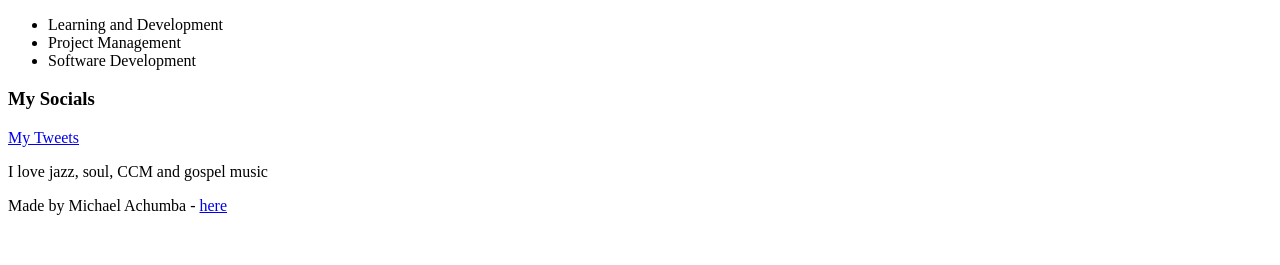
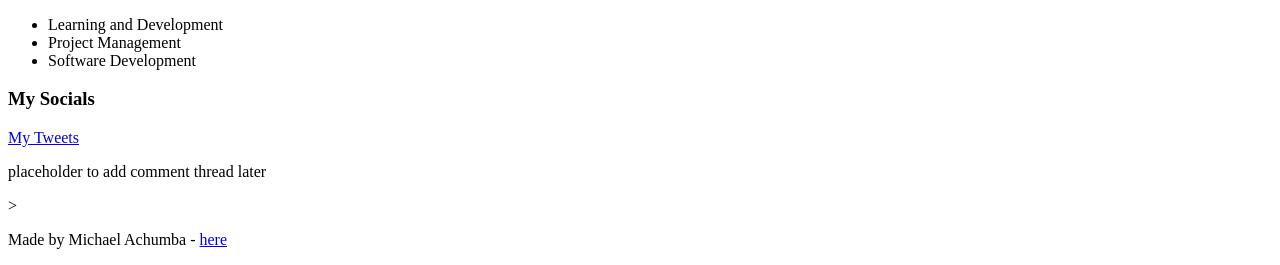
Before and after one commit to rasakhi/My_First_Portfolio, a plain HTML site: page html_basic/index.html in a window 1280 px wide. Shown: the part 777-1042 px from the top of the page. Before the commit the page ends 1008 px from the top, so only its background shows below. Drawn offline with Linux system fonts and the light colour scheme.

Commit message:
Fix aside tag arrangement bug

```diff
--- a/html_basic/index.html
+++ b/html_basic/index.html
@@ -42,7 +42,7 @@
                 <a href="./tweets.html">My Tweets</a>
             </p>
         </article>
-        <aside>I love jazz, soul, CCM and gospel music</aside>
+        <aside><p>placeholder to add comment thread later</p>></aside>
     </main>
     <footer>
         <p>Made by Michael Achumba - <a href="https://sites.google.com/view/michael-achumba/home" target="_blank">here</a></p>
```
Also changed, not shown: html_basic/tweets.html (+1 -1 lines).
